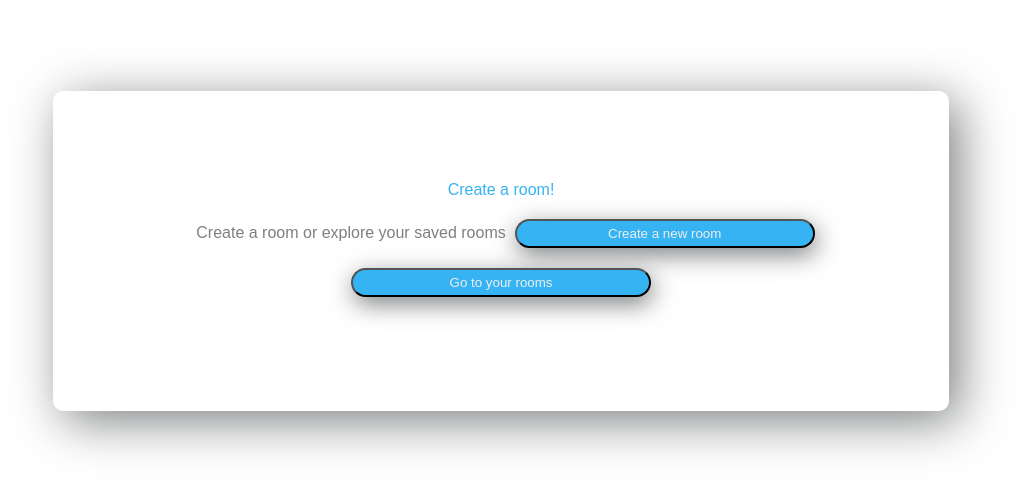
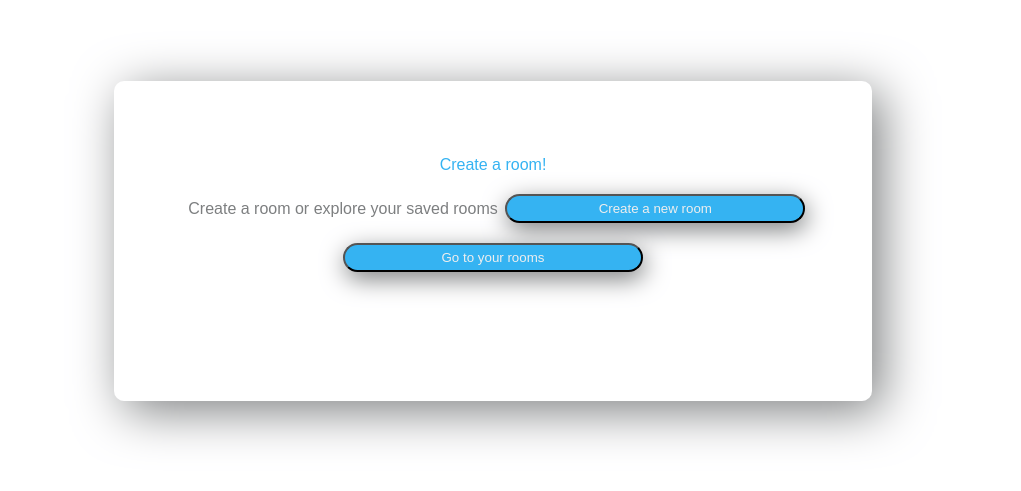
Before and after one commit to AshwinAashu/Interior-visualizer, a React (Create React App) app: page /createRooms in a window 1280 px wide. Shown: the part 109-600 px from the top of the page, without its empty margins (147-1168 px from the left). Built offline with nearby package versions, Linux system fonts and the light colour scheme.

Commit message:
Css- createRooms

```diff
--- a/src/styles.css
+++ b/src/styles.css
@@ -38,13 +38,12 @@
 }
 .create-rooms-container {
   border: 1px black;
-  width: 70%;
+  max-width: 60%;
   height: 40vh;
   box-shadow: 10px 10px 50px var(--sub-color);
   border-radius: 10px;
   margin-top: 15%;
-  margin-left: 15%;
-  position: fixed;
+  margin-left: 20%;
   overflow: hidden;
   display: flex;
   flex-flow: column wrap;
```
